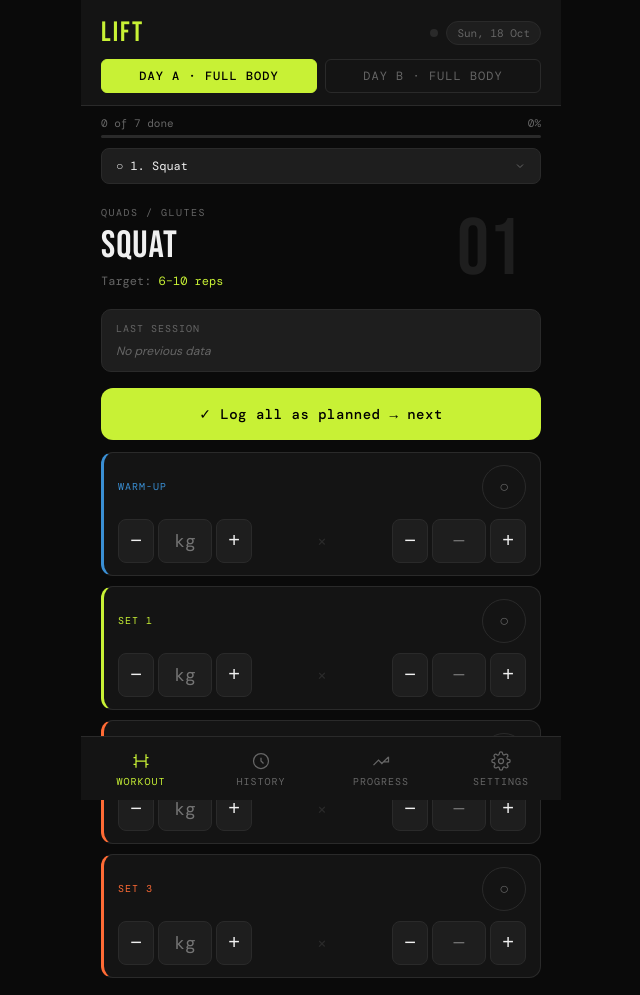
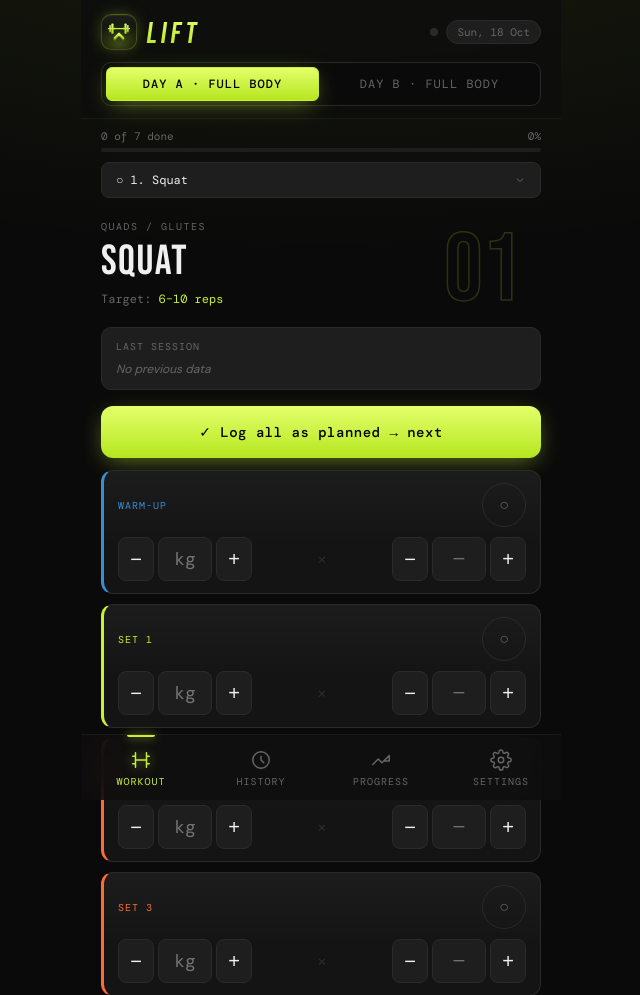
Before and after one commit to nicodemosvarnava/lift-tracker, a plain HTML site: page index.html in a window 1280 px wide. Shown: the top 995 px of the page, without its empty margins (319-959 px from the left). Drawn offline with nearby package versions, Linux system fonts and the light colour scheme.

Commit message:
Redesign logo and refresh UI styling
Replace the flat L icon with a barbell + rising-chevron mark across app
icons, header brand lockup and the session-done screen. Add glassy header
and nav, segmented day tabs, gradient/glow accents and safe-area padding.
Bump service worker cache to lift-v7 and precache the new icon assets.

Co-Authored-By: Claude Opus 5.5 <noreply@anthropic.com>

```diff
--- a/css/app.css
+++ b/css/app.css
@@ -10,25 +10,32 @@
   --warm-up: #3a8fd4;
   --set1: #c8f135;
   --set2: #ff6b35;
+  --accent-grad: linear-gradient(180deg, #e4ff6b 0%, #b5e61f 100%);
+  --accent-glow: 0 6px 24px -6px rgba(200, 241, 53, 0.55);
+  --card-grad: linear-gradient(180deg, rgba(255,255,255,0.035) 0%, rgba(255,255,255,0) 60%);
 }
 
 * { box-sizing: border-box; margin: 0; padding: 0; -webkit-tap-highlight-color: transparent; }
 
 body {
-  background: var(--bg);
+  background:
+    radial-gradient(120% 50% at 50% -10%, rgba(200, 241, 53, 0.08) 0%, rgba(200, 241, 53, 0) 60%) no-repeat,
+    var(--bg);
   color: var(--text);
   font-family: 'DM Sans', sans-serif;
   min-height: 100vh;
   max-width: 480px;
   margin: 0 auto;
-  padding-bottom: 80px;
+  padding-bottom: calc(84px + env(safe-area-inset-bottom));
 }
 
 /* HEADER */
 .header {
-  background: var(--surface);
-  border-bottom: 1px solid var(--border);
-  padding: 16px 20px 12px;
+  background: rgba(14, 14, 14, 0.78);
+  -webkit-backdrop-filter: blur(16px) saturate(140%);
+  backdrop-filter: blur(16px) saturate(140%);
+  border-bottom: 1px solid rgba(255, 255, 255, 0.06);
+  padding: calc(14px + env(safe-area-inset-top)) 20px 12px;
   position: sticky;
   top: 0;
   z-index: 100;
@@ -38,14 +45,37 @@ body {
   display: flex;
   justify-content: space-between;
   align-items: center;
-  margin-bottom: 10px;
+  margin-bottom: 12px;
 }
+
+.brand { display: flex; align-items: center; gap: 10px; }
+
+.brand-tile {
+  width: 36px;
+  height: 36px;
+  border-radius: 10px;
+  display: grid;
+  place-items: center;
+  background:
+    radial-gradient(80% 60% at 50% 85%, rgba(200, 241, 53, 0.28) 0%, rgba(200, 241, 53, 0) 100%),
+    linear-gradient(180deg, #1c1f17 0%, #070707 100%);
+  border: 1px solid rgba(200, 241, 53, 0.22);
+  box-shadow: 0 0 18px -6px rgba(200, 241, 53, 0.6), inset 0 1px 0 rgba(255, 255, 255, 0.06);
+}
+
+.brand-mark { width: 28px; height: 28px; display: block; }
 
 .app-title {
   font-family: 'Bebas Neue', sans-serif;
-  font-size: 28px;
-  letter-spacing: 2px;
-  color: var(--accent);
+  font-size: 30px;
+  line-height: 1;
+  letter-spacing: 4px;
+  padding-top: 3px;
+  background: var(--accent-grad);
+  -webkit-background-clip: text;
+  background-clip: text;
+  color: transparent;
+  transform: skewX(-8deg);
 }
 
 .date-badge {
@@ -68,17 +98,24 @@ body {
   background: var(--border);
 }
 
-.sync-dot.ok { background: var(--accent); box-shadow: 0 0 4px rgba(200, 241, 53, 0.6); }
+.sync-dot.ok { background: var(--accent); box-shadow: 0 0 8px rgba(200, 241, 53, 0.8); }
 .sync-dot.pending { background: var(--accent2); box-shadow: 0 0 4px rgba(255, 107, 53, 0.6); }
 .sync-dot.off { background: var(--border); }
 
 /* DAY TABS */
-.day-tabs { display: flex; gap: 8px; }
+.day-tabs {
+  display: flex;
+  gap: 4px;
+  padding: 4px;
+  background: var(--bg);
+  border: 1px solid var(--border);
+  border-radius: 10px;
+}
 
 .day-tab {
   flex: 1;
   padding: 8px 0;
-  border: 1px solid var(--border);
+  border: 1px solid transparent;
   background: transparent;
   color: var(--muted);
   font-family: 'DM Mono', monospace;
@@ -90,10 +127,11 @@ body {
 }
 
 .day-tab.active {
-  background: var(--accent);
+  background: var(--accent-grad);
   color: #000;
   border-color: var(--accent);
   font-weight: 500;
+  box-shadow: var(--accent-glow);
 }
 
 /* PROGRESS BAR */
@@ -108,8 +146,8 @@ body {
   margin-bottom: 5px;
 }
 
-.progress-bar { height: 3px; background: var(--border); border-radius: 2px; overflow: hidden; }
-.progress-fill { height: 100%; background: var(--accent); border-radius: 2px; transition: width 0.4s ease; }
+.progress-bar { height: 4px; background: var(--surface2); border-radius: 4px; overflow: hidden; }
+.progress-fill { height: 100%; background: linear-gradient(90deg, #a6d61c, #e4ff6b); border-radius: 4px; box-shadow: 0 0 10px rgba(200, 241, 53, 0.6); transition: width 0.4s ease; }
 
 /* EXERCISE DROPDOWN */
 .ex-dropdown-wrap { padding: 10px 20px 0; }
@@ -139,9 +177,10 @@ body {
 
 .ex-number {
   font-family: 'Bebas Neue', sans-serif;
-  font-size: 80px;
+  font-size: 96px;
   line-height: 1;
-  color: var(--surface2);
+  color: transparent;
+  -webkit-text-stroke: 1.5px rgba(200, 241, 53, 0.18);
   position: absolute;
   right: 20px;
   top: 10px;
@@ -163,8 +202,8 @@ body {
 
 .ex-name {
   font-family: 'Bebas Neue', sans-serif;
-  font-size: 38px;
-  letter-spacing: 1px;
+  font-size: 42px;
+  letter-spacing: 1.5px;
   color: var(--text);
   line-height: 1.1;
   padding-right: 60px;
@@ -253,7 +292,7 @@ body {
 .sets-container { display: flex; flex-direction: column; gap: 10px; margin-bottom: 20px; }
 
 .set-row {
-  background: var(--surface);
+  background: var(--card-grad), var(--surface);
   border: 1px solid var(--border);
   border-radius: 12px;
   padding: 12px 14px;
@@ -277,7 +316,7 @@ body {
 .set-row.warm-up { border-left: 3px solid var(--warm-up); }
 .set-row.working-1 { border-left: 3px solid var(--set1); }
 .set-row.working-2 { border-left: 3px solid var(--set2); }
-.set-row.completed { opacity: 0.6; }
+.set-row.completed { opacity: 0.55; }
 
 .set-label {
   font-family: 'DM Mono', monospace;
@@ -307,7 +346,7 @@ body {
   cursor: pointer;
   touch-action: manipulation;
 }
-.step-btn:active { background: var(--border); }
+.step-btn:active { background: var(--border); transform: scale(0.94); }
 
 .log-all-btn {
   width: 100%;
@@ -315,14 +354,18 @@ body {
   margin-bottom: 12px;
   border-radius: 12px;
   border: none;
-  background: var(--accent);
+  background: var(--accent-grad);
+  box-shadow: var(--accent-glow);
   color: #000;
   font-family: 'DM Mono', monospace;
   font-size: 14px;
   font-weight: 500;
   letter-spacing: 0.5px;
   cursor: pointer;
+  transition: transform 0.1s;
 }
+
+.log-all-btn:active, .save-btn:active, .nav-btn.next:active { transform: scale(0.98); }
 
 .set-input {
   background: var(--surface2);
@@ -367,7 +410,7 @@ body {
   flex-shrink: 0;
 }
 
-.set-done-btn.done { background: var(--accent); border-color: var(--accent); color: #000; }
+.set-done-btn.done { background: var(--accent-grad); border-color: var(--accent); color: #000; box-shadow: 0 0 14px -2px rgba(200, 241, 53, 0.6); }
 
 /* NAV BUTTONS */
 .nav-buttons { display: flex; gap: 10px; margin-top: 8px; }
@@ -388,13 +431,15 @@ body {
 .nav-btn.prev.disabled { opacity: 0.3; pointer-events: none; }
 
 .nav-btn.next {
-  background: var(--accent);
+  background: var(--accent-grad);
+  box-shadow: var(--accent-glow);
   color: #000;
   border-color: var(--accent);
   font-weight: 500;
 }
 
 .nav-btn.next:disabled {
+  box-shadow: none;
   background: var(--surface2);
   color: var(--muted);
   border-color: var(--border);
@@ -403,20 +448,25 @@ body {
 /* DONE SCREEN */
 .done-screen { display: none; padding: 40px 24px; text-align: center; }
 .done-screen.visible { display: block; }
-.done-icon { font-size: 64px; margin-bottom: 16px; }
+.done-icon { margin: 0 auto 20px; width: 112px; height: 112px; filter: drop-shadow(0 10px 30px rgba(200, 241, 53, 0.35)); animation: pop 0.5s cubic-bezier(.2, 1.4, .4, 1) both; }
+.done-icon img { width: 100%; height: 100%; display: block; }
+@keyframes pop { from { transform: scale(0.6); opacity: 0; } to { transform: scale(1); opacity: 1; } }
 
 .done-title {
   font-family: 'Bebas Neue', sans-serif;
-  font-size: 48px;
-  color: var(--accent);
-  letter-spacing: 2px;
+  font-size: 52px;
+  letter-spacing: 3px;
+  background: var(--accent-grad);
+  -webkit-background-clip: text;
+  background-clip: text;
+  color: transparent;
   margin-bottom: 8px;
 }
 
 .done-sub { font-size: 14px; color: var(--muted); margin-bottom: 32px; }
 
 .session-summary {
-  background: var(--surface);
+  background: var(--card-grad), var(--surface);
   border: 1px solid var(--border);
   border-radius: 12px;
   padding: 20px;
@@ -449,7 +499,8 @@ body {
 .save-btn {
   width: 100%;
   padding: 16px;
-  background: var(--accent);
+  background: var(--accent-grad);
+  box-shadow: var(--accent-glow);
   color: #000;
   border: none;
   border-radius: 12px;
@@ -477,7 +528,7 @@ body {
 .history-view.visible { display: block; }
 
 .history-session {
-  background: var(--surface);
+  background: var(--card-grad), var(--surface);
   border: 1px solid var(--border);
   border-radius: 12px;
   padding: 16px;
@@ -515,7 +566,7 @@ body {
 .progress-view.visible { display: block; }
 
 .progress-section {
-  background: var(--surface);
+  background: var(--card-grad), var(--surface);
   border: 1px solid var(--border);
   border-radius: 12px;
   padding: 16px;
@@ -644,7 +695,7 @@ body {
 .settings-view.visible { display: block; }
 
 .settings-section {
-  background: var(--surface);
+  background: var(--card-grad), var(--surface);
   border: 1px solid var(--border);
   border-radius: 12px;
   padding: 16px;
@@ -781,8 +832,11 @@ body {
   transform: translateX(-50%);
   width: 100%;
   max-width: 480px;
-  background: var(--surface);
-  border-top: 1px solid var(--border);
+  background: rgba(14, 14, 14, 0.82);
+  -webkit-backdrop-filter: blur(16px) saturate(140%);
+  backdrop-filter: blur(16px) saturate(140%);
+  border-top: 1px solid rgba(255, 255, 255, 0.06);
+  padding-bottom: env(safe-area-inset-bottom);
   display: flex;
   z-index: 100;
 }
@@ -802,19 +856,37 @@ body {
   flex-direction: column;
   align-items: center;
   gap: 4px;
+  position: relative;
   transition: color 0.15s;
 }
 
+.bottom-nav-btn::before {
+  content: '';
+  position: absolute;
+  top: 0;
+  left: 50%;
+  width: 28px;
+  height: 2px;
+  border-radius: 0 0 2px 2px;
+  background: var(--accent);
+  box-shadow: 0 0 10px rgba(200, 241, 53, 0.9);
+  transform: translateX(-50%) scaleX(0);
+  transition: transform 0.2s ease;
+}
+
 .bottom-nav-btn.active { color: var(--accent); }
-.bottom-nav-btn svg { width: 20px; height: 20px; stroke-width: 1.5; }
+.bottom-nav-btn.active::before { transform: translateX(-50%) scaleX(1); }
+.bottom-nav-btn svg { width: 22px; height: 22px; stroke-width: 1.6; stroke-linecap: round; stroke-linejoin: round; }
+.bottom-nav-btn.active svg { filter: drop-shadow(0 0 6px rgba(200, 241, 53, 0.55)); }
 
 /* TOAST */
 .toast {
   position: fixed;
-  bottom: 80px;
+  bottom: calc(84px + env(safe-area-inset-bottom));
   left: 50%;
   transform: translateX(-50%) translateY(20px);
-  background: var(--accent);
+  background: var(--accent-grad);
+  box-shadow: var(--accent-glow);
   color: #000;
   font-family: 'DM Mono', monospace;
   font-size: 13px;
--- a/index.html
+++ b/index.html
@@ -9,7 +9,8 @@
 <meta name="apple-mobile-web-app-title" content="Lift">
 <title>Lift Tracker</title>
 <link rel="manifest" href="./manifest.webmanifest">
-<link rel="apple-touch-icon" href="./icons/icon-192.png">
+<link rel="apple-touch-icon" href="./icons/apple-touch-icon.png">
+<link rel="icon" type="image/svg+xml" href="./icons/logo.svg">
 <link href="https://fonts.googleapis.com/css2?family=Bebas+Neue&family=DM+Mono:wght@400;500&family=DM+Sans:wght@300;400;500&display=swap" rel="stylesheet">
 <link rel="stylesheet" href="./css/app.css">
 </head>
@@ -19,7 +20,20 @@
 <div id="workout-shell">
   <div class="header">
     <div class="header-top">
-      <div class="app-title">LIFT</div>
+      <div class="brand">
+        <span class="brand-tile"><svg class="brand-mark" viewBox="0 0 512 512" aria-hidden="true">
+          <defs><linearGradient id="brandLime" x1="0" y1="0" x2="0" y2="1"><stop offset="0" stop-color="#e4ff6b"/><stop offset="1" stop-color="#a6d61c"/></linearGradient></defs>
+          <g fill="url(#brandLime)" transform="translate(0 24)">
+            <path d="M176 368 L256 288 L336 368" fill="none" stroke="#c8f135" stroke-opacity="0.35" stroke-width="38" stroke-linecap="round" stroke-linejoin="round"/>
+            <path d="M176 342 L256 262 L336 342" fill="none" stroke="url(#brandLime)" stroke-width="38" stroke-linecap="round" stroke-linejoin="round"/>
+            <rect x="52" y="160" width="408" height="22" rx="11"/>
+            <rect x="116" y="76" width="40" height="190" rx="12"/><rect x="356" y="76" width="40" height="190" rx="12"/>
+            <rect x="80" y="106" width="28" height="130" rx="10"/><rect x="404" y="106" width="28" height="130" rx="10"/>
+            <rect x="160" y="150" width="12" height="42" rx="4"/><rect x="340" y="150" width="12" height="42" rx="4"/>
+          </g>
+        </svg></span>
+        <span class="app-title">LIFT</span>
+      </div>
       <div class="header-right">
         <span class="sync-dot off" id="sync-dot" title="Sync not configured"></span>
         <div class="date-badge" id="date-badge">—</div>
@@ -49,7 +63,7 @@
   </div>
 
   <div class="done-screen" id="done-screen">
-    <div class="done-icon">💪</div>
+    <div class="done-icon"><img src="./icons/logo.svg" alt=""></div>
     <div class="done-title">SESSION DONE</div>
     <div class="done-sub" id="done-duration">—</div>
     <div class="session-summary" id="session-summary"></div>
--- a/service-worker.js
+++ b/service-worker.js
@@ -1,10 +1,12 @@
 // Bump this when shipping changes — old caches are evicted on activate.
-const CACHE = 'lift-v6';
+const CACHE = 'lift-v7';
 
 const APP_SHELL = [
   './',
   './index.html',
   './manifest.webmanifest',
+  './icons/logo.svg',
+  './icons/apple-touch-icon.png',
   './css/app.css',
   './js/app.js',
   './js/programs.js',
```
Also changed, not shown: icons/apple-touch-icon.png (added), icons/icon-192.png, icons/icon-512.png, icons/icon-maskable.png, icons/logo.svg (added), 1 other file.
